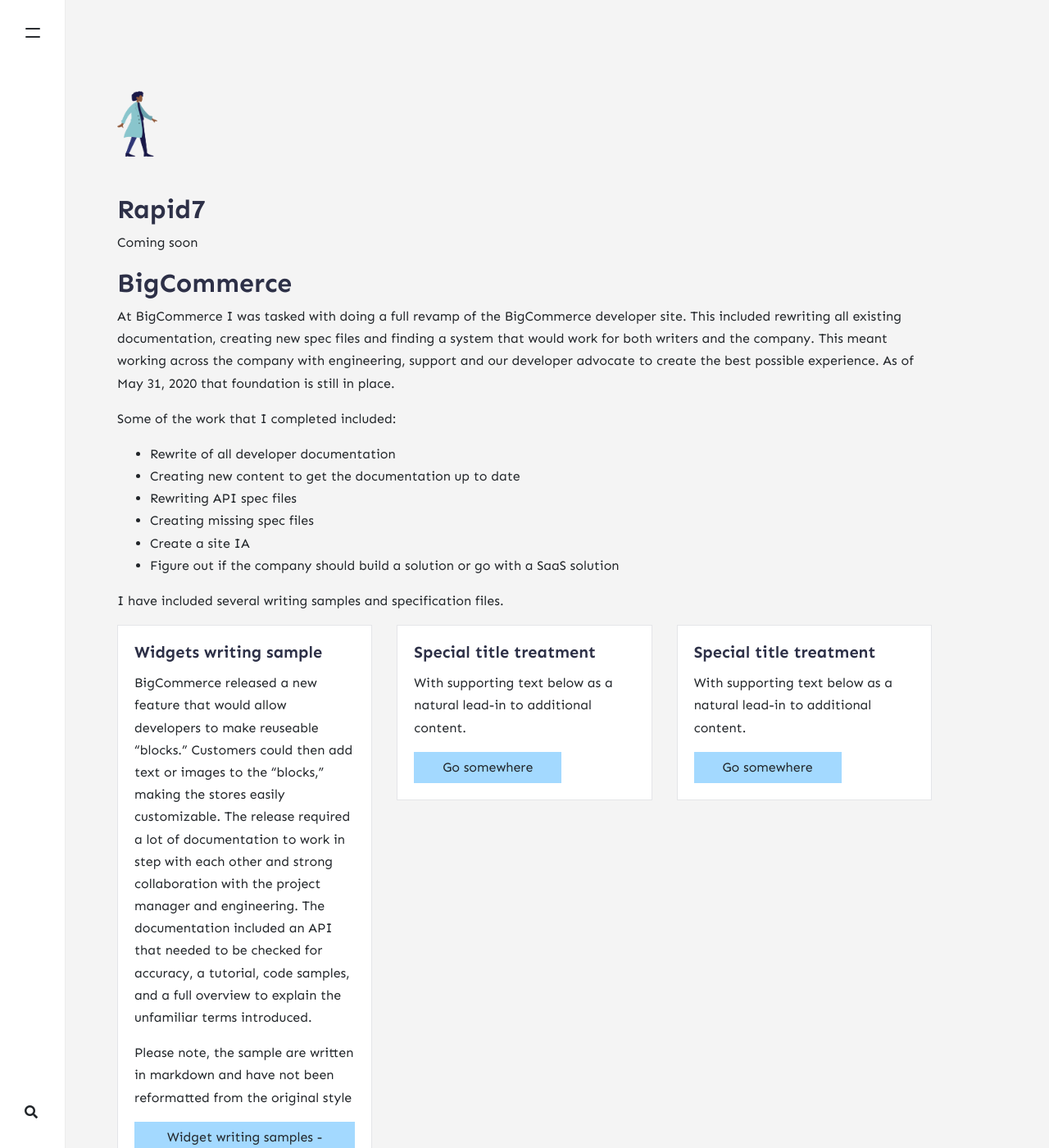
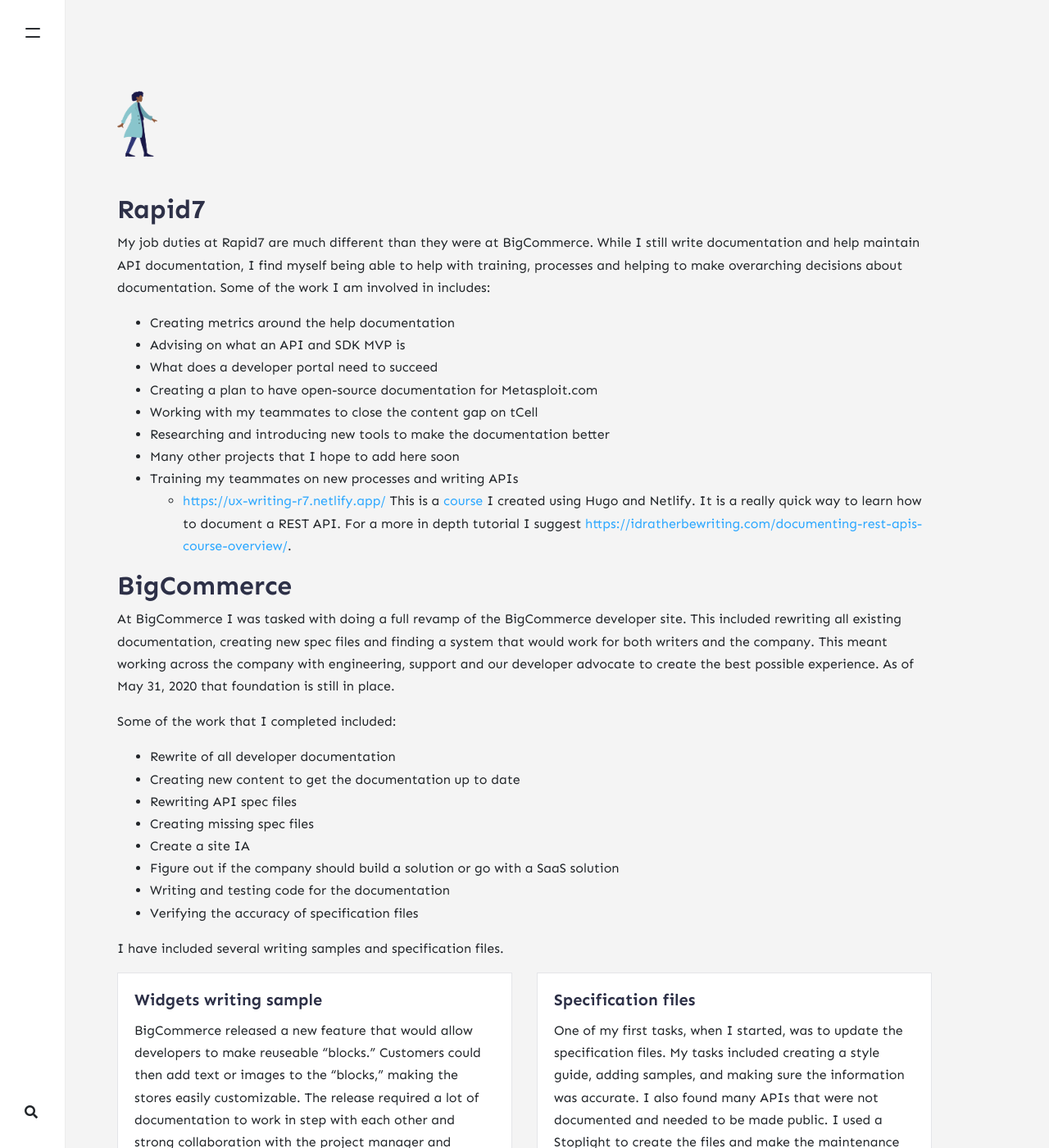
Before and after one commit to tjperry07/personal-site, a Jekyll site: the page built from _pages/portfolio.md, in a window 1280 px wide and 1400 px high. Shown: the whole window at 82% size. Built offline with Jekyll 4.4.1, drawn with Linux system fonts in a browser that asks for light colours; nearby versions of some CDN libraries; comment, search, counter and statistics services are not loaded; some of the changed text lies outside the part shown.

Commit message:
added images and updated portfolio

```diff
--- a/_pages/portfolio.md
+++ b/_pages/portfolio.md
@@ -7,7 +7,18 @@ toc: true
 
 
 ## Rapid7
-Coming soon
+
+My job duties at Rapid7 are much different than they were at BigCommerce. While I still write documentation and help maintain API documentation, I find myself being able to help with training, processes and helping to make overarching decisions about documentation. Some of the work I am involved in includes:
+* Creating metrics around the help documentation
+* Advising on what an API and SDK MVP is
+* What does a developer portal need to succeed
+* Creating a plan to have open-source documentation for Metasploit.com
+* Working with my teammates to close the content gap on tCell
+* Researching and introducing new tools to make the documentation better
+* Many other projects that I hope to add here soon
+* Training my teammates on new processes and writing APIs
+  * [https://ux-writing-r7.netlify.app/]([https://ux-writing-r7.netlify.app/) This is a [course](https://github.com/tperry-r7/ux-writing-training) I created using Hugo and Netlify. It is a really quick way to learn how to document a REST API. For a more in depth tutorial I suggest [https://idratherbewriting.com/documenting-rest-apis-course-overview/](https://idratherbewriting.com/documenting-rest-apis-course-overview/).
+
 
 ## BigCommerce
 
@@ -21,35 +32,40 @@ Some of the work that I completed included:
 * Creating missing spec files
 * Create a site IA
 * Figure out if the company should build a solution or go with a SaaS solution
+* Writing and testing code for the documentation
+* Verifying the accuracy of specification files
 
 I have included several writing samples and specification files.
 
 <div class="row">
-  <div class="col-sm-4">
+  <div class="col-sm-6">
     <div class="card">
       <div class="card-body">
         <h5 class="card-title">Widgets writing sample</h5>
         <p class="card-text">BigCommerce released a new feature that would allow developers to make reuseable “blocks.” Customers could then add text or images to the “blocks,” making the stores easily customizable. The release required a lot of documentation to work in step with each other and strong collaboration with the project manager and engineering. The documentation included an API that needed to be checked for accuracy, a tutorial, code samples, and a full overview to explain the unfamiliar terms introduced.</p>
-        <p> Please note, the sample are written in markdown and have not been reformatted from the original style</p>
-        <a href="#" class="btn btn-primary">Widget writing samples - GitHub</a>
+        <a href="https://github.com/tjperry07/personal-site/tree/master/_portfolio_files/bigcommerce/widgets" class="btn btn-primary">Widget writing samples - GitHub</a>
       </div>
     </div>
   </div>
-  <div class="col-sm-4">
+  <div class="col-sm-6">
     <div class="card">
       <div class="card-body">
-        <h5 class="card-title">Special title treatment</h5>
-        <p class="card-text">With supporting text below as a natural lead-in to additional content.</p>
-        <a href="#" class="btn btn-primary">Go somewhere</a>
+        <h5 class="card-title">Specification files</h5>
+        <p class="card-text">One of my first tasks, when I started, was to update the specification files. My tasks included creating a style guide, adding samples, and making sure the information was accurate. I also found many APIs that were not documented and needed to be made public. I used a Stoplight to create the files and make the maintenance much easier for my self and others who wanted to edit the files. They were not built from code, so they needed to be handwritten. I created a style guide, worked with the engineering team, and created a system, so the specification files were kept up to date. The biggest project I completed was the Catalog.yml file. It required months of work and collaboration to make sure all the information was correctly documented. </p>
+        <p class="card-text">These are two of the 15 specification I created. </p>
+        <a href="https://github.com/tjperry07/personal-site/tree/master/_portfolio_files/bigcommerce/spec_files" class="btn btn-primary">Spec files - GitHub</a>
       </div>
     </div>
   </div>
-  <div class="col-sm-4">
+  <div class="col-sm-6">
     <div class="card">
       <div class="card-body">
-        <h5 class="card-title">Special title treatment</h5>
-        <p class="card-text">With supporting text below as a natural lead-in to additional content.</p>
-        <a href="#" class="btn btn-primary">Go somewhere</a>
+        <h5 class="card-title">Other writing samples</h5>
+        <p class="card-text"><strong>Developers Guide to Headless Commerce</strong> - This is a mixture of marketing and developer documentation. It is meant to inform and get the developers excited about headless commerce.
+The guide also includes several Postman collections meant to guide the user through a standard workflow. </p>
+<p class="card-text"><strong>Webhooks</strong> - Webhooks used to have a lot of confusion around them, and they were not well documented. I add some information on which events are available and created a quick tutorial based on an app our Developer Advocate had written. </p>
+<p class="cart-text"><strong>Working with Storefront APIs</strong> - I noticed a gap in the content around how the Storefront APIs. Developers needed to know what they were and how to use them. This article is one of the earliest I wrote, and it's always a treat for me to compare this to the Widgets documentation that I wrote much later. </p>
+        <a href="https://github.com/tjperry07/personal-site/tree/master/_portfolio_files/bigcommerce/other" class="btn btn-primary">GitHub</a>
       </div>
     </div>
   </div>
```
Also changed, not shown: _portfolio_files/bigcommerce/other/headless-commerce.md (+2 -3 lines), assets/images/headless_commerce_diagram.png (added).
